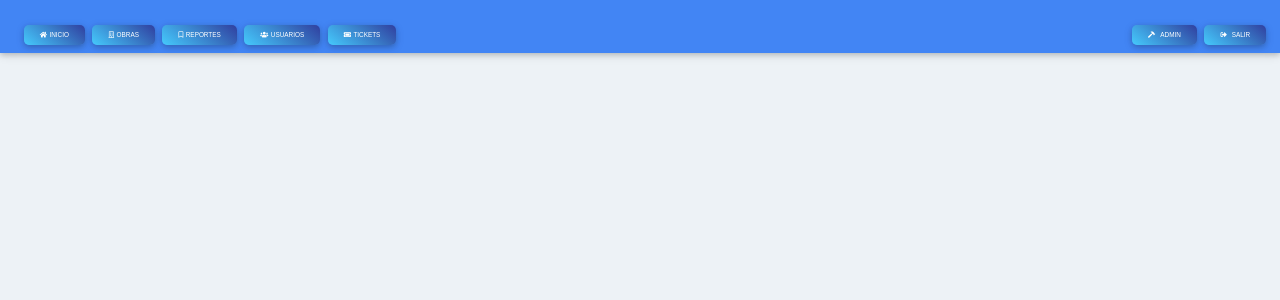
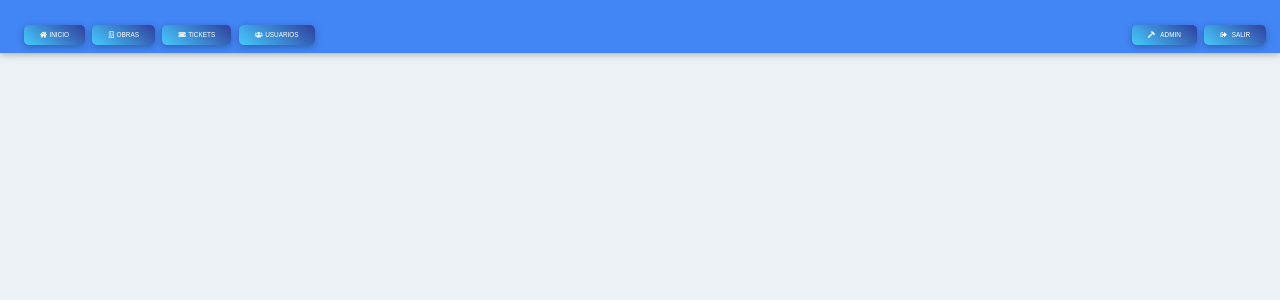
Before and after one commit to JCharly95/Tickets_Reisa, a PHP site: page /interfaces/Inicio/Barra.php in a window 1280 px wide. Shown: the top 300 px of the page. Run offline with PHP 8.4, Linux system fonts and the light colour scheme; some libraries are stand-ins or nearby versions.

Commit message:
Antepenultimo Commit de Itz

```diff
--- a/interfaces/Admin/admin.php
+++ b/interfaces/Admin/admin.php
@@ -25,7 +25,6 @@
         <ul class="navbar-nav mr-auto">
           <a href="../Inicio/Inicio.php" class="btn blue-gradient btn-sm" ><i class="fas fa-home mr-1"></i>Inicio </a>
           <a href="../CrearObras/Obras.php" class="btn blue-gradient btn-sm" ><i class="far fa-building mr-1"> </i>Obras</a>
-          <a href="" class="btn blue-gradient btn-sm" ><i class="far fa-bookmark mr-1"> </i>Reportes </a>
           <a href="../tickets/tickets.php" class="btn blue-gradient btn-sm"><i class="fas fa-ticket-alt mr-1"> </i>Tickets </a>
           <a href="../usuarios/usuarios.php" class="btn blue-gradient btn-sm" ><i class="fas fa-users mr-1"> </i>Usuarios </a>
         </ul>
--- a/interfaces/Inicio/Barra.php
+++ b/interfaces/Inicio/Barra.php
@@ -27,10 +27,9 @@
             <ul class="navbar-nav mr-auto">
                 <a href="./Inicio.php" class="btn blue-gradient btn-sm"><i class="fas fa-home mr-1"></i>Inicio </a>
                 <a href="../CrearObras/Obras.php" class="btn blue-gradient btn-sm"><i class="far fa-building mr-1"> </i>Obras</a>
-                <a href="" class="btn blue-gradient btn-sm"><i class="far fa-bookmark mr-1"> </i>Reportes </a>
                 <!-- HAY QUE COLOCARLO DIRECTO AL ARCHIVO  -->
+                <a href="../tickets/tickets.php" class="btn blue-gradient btn-sm"><i class="fas fa-ticket-alt mr-1"> </i>Tickets </a>
                 <a href="../usuarios/usuarios.php" class="btn blue-gradient btn-sm"><i class="fas fa-users mr-1"> </i>Usuarios </a>
-                <a href="../tickets/tickets.php" class="btn blue-gradient btn-sm"><i class="fas fa-ticket-alt mr-1"> </i>Tickets </a>
 
 
             </ul>
--- a/interfaces/tickets/tickets.php
+++ b/interfaces/tickets/tickets.php
@@ -29,7 +29,6 @@
             <ul class="navbar-nav mr-auto">
                 <a href="../InicioAdmin/Inicio.php" class="btn blue-gradient btn-sm"><i class="fas fa-home mr-1"></i>Inicio </a>
                 <a href="../CrearObras/Obras.php" class="btn blue-gradient btn-sm"><i class="far fa-building mr-1"> </i>Obras</a>
-                <a href="" class="btn blue-gradient btn-sm"><i class="far fa-bookmark mr-1"> </i>Reportes </a>
                 <a href="../usuarios/usuarios.php" class="btn blue-gradient btn-sm" ><i class="fas fa-users mr-1"> </i>Usuarios </a>
                 <a href="" class="btn blue-gradient btn-sm"><i class="fas fa-ticket-alt mr-1"> </i>Tickets </a>
             </ul>
--- a/interfaces/usuarios/usuarios.php
+++ b/interfaces/usuarios/usuarios.php
@@ -32,9 +32,8 @@
                 <ul class="navbar-nav mr-auto">
                     <a href="../InicioAdmin/Inicio.php" class="btn blue-gradient btn-sm"><i class="fas fa-home mr-1"></i>Inicio </a>
                     <a href="../CrearObras/Obras.php" class="btn blue-gradient btn-sm"><i class="far fa-building mr-1"> </i>Obras</a>
-                    <a href="" class="btn blue-gradient btn-sm"><i class="far fa-bookmark mr-1"> </i>Reportes </a>
+                    <a href="" class="btn blue-gradient btn-sm"><i class="fas fa-users mr-1"> </i>Usuarios </a>
                     <a href="../tickets/tickets.php" class="btn blue-gradient btn-sm"><i class="fas fa-ticket-alt mr-1"> </i>Tickets </a>
-                    <a href="" class="btn blue-gradient btn-sm"><i class="fas fa-users mr-1"> </i>Usuarios </a>
                 </ul>
                 <!-- Links -->
                 <div class="md-form my-0">
```
